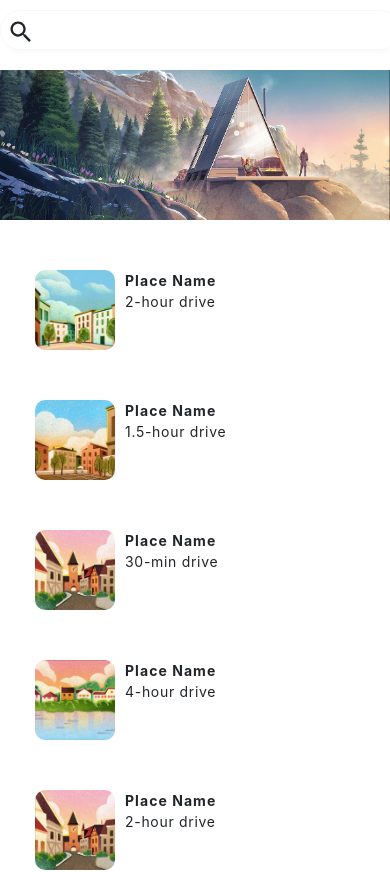
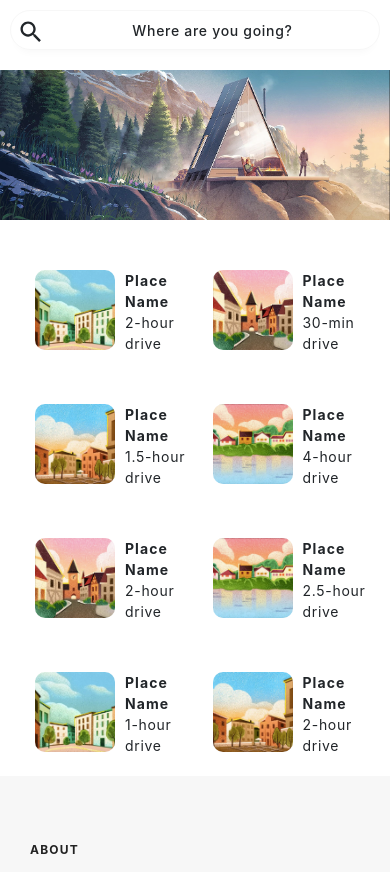
Before and after one commit to youCanCallMeStevie/airbnb-clone, a React (Create React App) app: page / in a window 390 px wide. Shown: the top 872 px of the page. Built offline with nearby package versions, Linux system fonts and the light colour scheme.

Commit message:
responsive fixes, sorted!

```diff
--- a/src/Components/LocationIcons/LocationIcons.jsx
+++ b/src/Components/LocationIcons/LocationIcons.jsx
@@ -11,7 +11,7 @@ function LocationIcons() {
     <div>
       <Container fluid>
         <Row style={{ marginLeft: "20px", marginBottom: "20px" }}>
-          <Col xs={12} sm={6} md={3}>
+          <Col xs={6} md={3}>
             <Row className="suggested-cells">
               <Image src={Icon1} className="location-icons" />
               <Col style={{ marginLeft: "10px" }}>
@@ -27,7 +27,7 @@ function LocationIcons() {
               </Col>
             </Row>
           </Col>
-          <Col xs={12} sm={6} md={3}>
+          <Col xs={6} md={3}>
             {" "}
             <Row className="suggested-cells">
               <Image src={Icon2} className="location-icons" />{" "}
@@ -44,7 +44,7 @@ function LocationIcons() {
               </Col>
             </Row>
           </Col>
-          <Col xs={12} sm={6} md={3}>
+          <Col xs={6} md={3}>
             {" "}
             <Row className="suggested-cells">
               <Image src={Icon2} className="location-icons" />{" "}
@@ -61,7 +61,7 @@ function LocationIcons() {
               </Col>
             </Row>
           </Col>
-          <Col xs={12} sm={6} md={3}>
+          <Col xs={6} md={3}>
             {" "}
             <Row className="suggested-cells">
               <Image src={Icon4} className="location-icons" />{" "}
--- a/src/Components/NavBarOnScroll/NavBarOnScroll.css
+++ b/src/Components/NavBarOnScroll/NavBarOnScroll.css
@@ -1,4 +1,4 @@
-@media only screen and (max-width: 755px) {
+@media only screen and (max-width: 1000px) {
   .navbar-onscroll-container {
     display: none !important;
   }
@@ -22,7 +22,7 @@
 
 .searchbox-button {
   margin: auto;
-  width: 400px;
+  width: 500px;
   height: 40px;
   border: 1px solid var(--grey-footer);
   border-radius: 50px;
--- a/src/Components/SmallScreenNavbar/SmallScreenNavbar.css
+++ b/src/Components/SmallScreenNavbar/SmallScreenNavbar.css
@@ -1,4 +1,4 @@
-@media only screen and (min-width: 755px) {
+@media only screen and (min-width: 999px) {
   .small-navbar-container {
     display: none !important;
   }
@@ -12,18 +12,27 @@
   background-color: white;
   width: 100vw;
   z-index: 1;
-  padding-top: 10px;
+  padding: 10px;
 }
 
 .searchbox-area {
   margin: auto;
-  width: 400px;
+  display: flex;
+  justify-content: space-around;
+  width: auto;
   height: 40px;
   border: 1px solid var(--grey-footer);
   border-radius: 50px;
   box-shadow: 0 0.5em 0.5em -0.4em var(--grey-footer);
 }
 
+.searchbox-area p {
+  font-size: 14px;
+  font-weight: 500;
+  letter-spacing: 0.05em;
+  margin: auto;
+}
+
 .searchbox-area .MuiSvgIcon-root {
   padding-top: 7px;
   padding-left: 5px;
--- a/src/Components/SmallScreenNavbar/SmallScreenNavbar.jsx
+++ b/src/Components/SmallScreenNavbar/SmallScreenNavbar.jsx
@@ -8,6 +8,7 @@ export default function SmallScreenNavbar({handleChange, handleSubmit}) {
     <div className="small-navbar-container">
       <div className="searchbox-area">
           <SearchIcon fontSize="large"/>
+          <p>Where are you going?</p>
         {/* <Form.Group controlId="searchLocation" >
           <Form.Control type="text" placeholder="Where are you going?" />
         </Form.Group> */}
```
